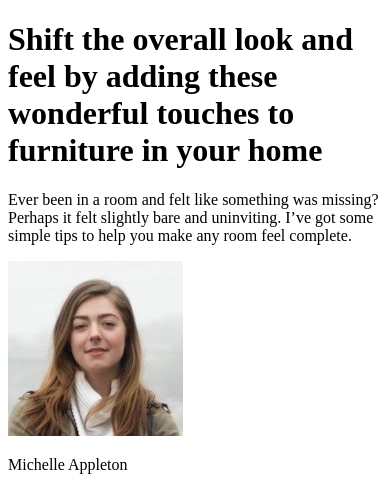
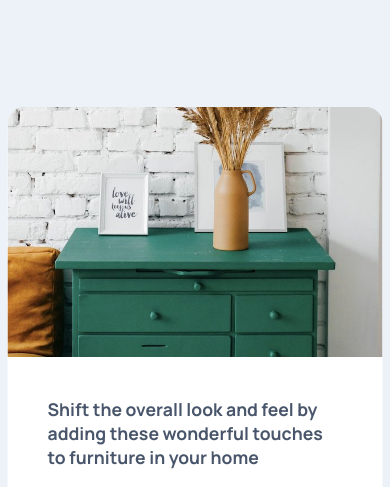
Before and after one commit to giorgianvatra/article-preview-component-master, a plain HTML site: page index.html in a window 390 px wide. Shown: the top 487 px of the page. Drawn offline with Linux system fonts and the light colour scheme.

Commit message:
mobile styleing almost done

```diff
--- a/index.html
+++ b/index.html
@@ -9,7 +9,7 @@
   <title>Frontend Mentor | Article preview component</title>
   <link rel="stylesheet" href="style.css">
   <script src="https://kit.fontawesome.com/43d3d6bcaa.js" crossorigin="anonymous"></script>
-
+  <link href="https://fonts.googleapis.com/css2?family=Manrope:wght@500;700&display=swap" rel="stylesheet">
 </head>
 <body>
 
--- a/style.css
+++ b/style.css
@@ -0,0 +1,94 @@
+/*
+- Very Dark Grayish Blue: hsl(217, 19%, 35%)
+- Desaturated Dark Blue: hsl(214, 17%, 51%)
+- Grayish Blue: hsl(212, 23%, 69%)
+- Light Grayish Blue: hsl(210, 46%, 95%)
+
+*/
+
+* {
+  padding: 0;
+  margin: 0;
+  box-sizing: border-box;
+}
+body {
+  font-family: "Manrope", sans-serif;
+  font-size: 13px;
+  background-color: hsl(210, 46%, 95%);
+}
+
+.content-section {
+}
+
+@media (max-width: 750px) {
+  .container {
+    position: absolute;
+    top: 50%;
+    left: 50%;
+    transform: translate(-50%, -50%);
+    width: 375px;
+    background-color: white;
+    border-radius: 1rem;
+    overflow: hidden;
+  }
+
+  .picture {
+    width: 375px;
+    height: 250px;
+    background: url(./images/drawers.jpg) no-repeat center center;
+    background-size: 100%;
+  }
+}
+
+.content-section {
+  display: flex;
+  flex-direction: column;
+  gap: 1.5rem;
+  padding: 2.5rem;
+}
+
+.content-section h1 {
+  font-size: 1.1rem;
+  color: hsl(217, 19%, 35%);
+}
+.decription {
+  color: hsl(214, 17%, 51%);
+  line-height: 20px;
+}
+.profile-section {
+  display: grid;
+  grid-template-areas:
+    "one two four"
+    "one three four";
+  grid-template-columns: 20% 1fr 20%;
+  grid-template-rows: 1fr 1fr;
+  position: relative;
+}
+.profile-picture {
+  width: 50px;
+  border-radius: 50%;
+  grid-area: one;
+  padding-right: 10px
+}
+.name {
+  grid-area: two;
+  font-weight: 700;
+  color: hsl(217, 19%, 35%);
+}
+.date{
+    grid-area: three;
+    color: hsl(212, 23%, 69%);
+}
+.button{
+    grid-area: four;
+    padding: 10px;
+    position: absolute;
+    right: 0;
+    top: 10%;
+    border-radius: 50%;
+    background-color: hsl(210, 46%, 95%);
+    cursor: pointer;
+
+
+
+}
```
